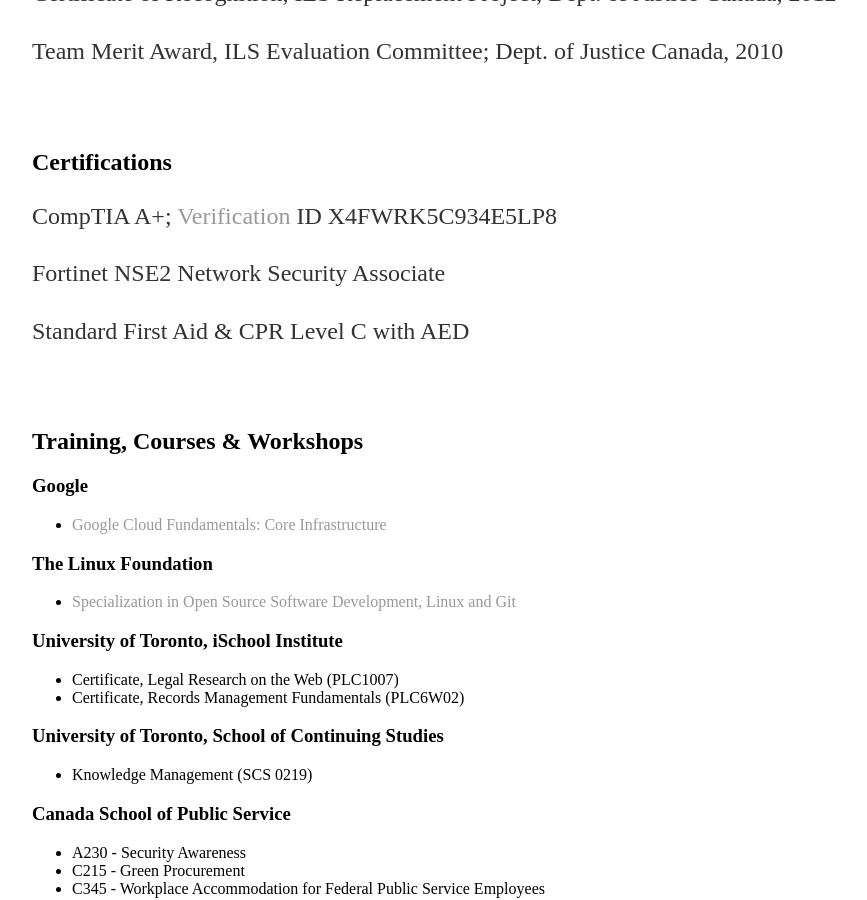
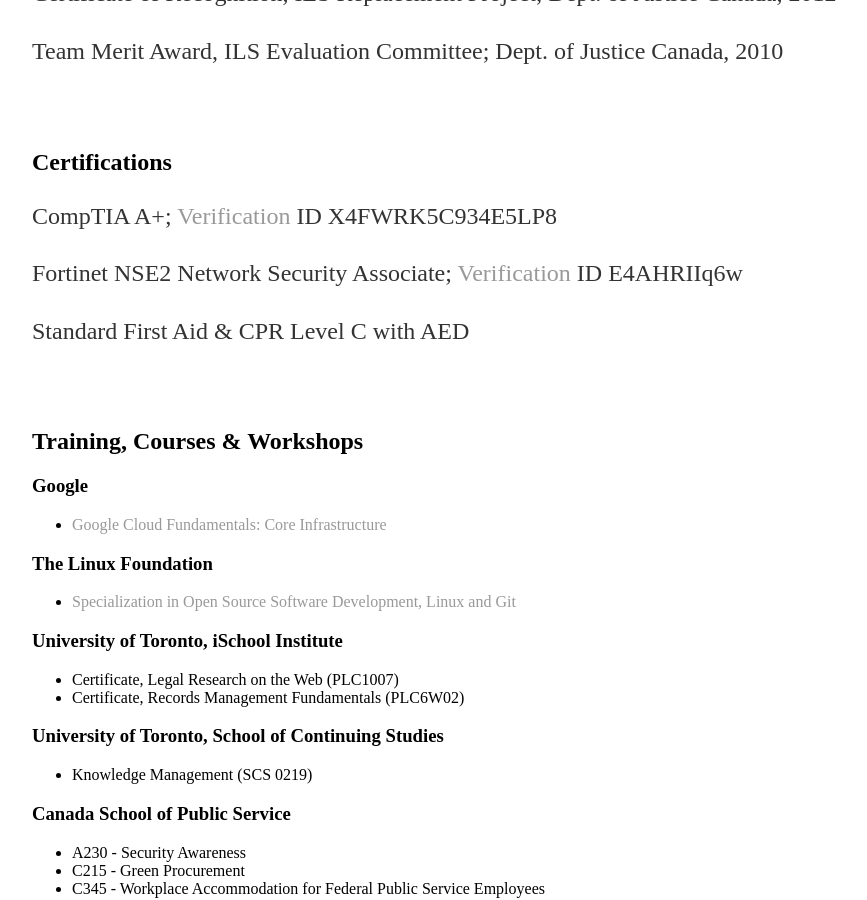
Before and after one commit to onshisan/onshisan.github.io, a Jekyll site: the page built from cv/index.html, in a window 1280 px wide and 900 px high, scrolled down 2050 px. Shown: the whole window, without its empty margins (160-1027 px from the left). Built offline with Jekyll 4.4.1, drawn with Linux system fonts in a browser that asks for light colours.

Commit message:
Update resume.html
Add Fortinet cert ID and verification URL

```diff
--- a/_includes/resume.html
+++ b/_includes/resume.html
@@ -58,7 +58,7 @@
 
 	<h2>Certifications</h2>
 	<p>CompTIA A+; <a href="https://www.certmetrics.com/comptia/public/verification.aspx">Verification</a> ID X4FWRK5C934E5LP8</p>
-	<p>Fortinet NSE2 Network Security Associate</p>
+	<p>Fortinet NSE2 Network Security Associate; <a href="https://training.fortinet.com/mod/customcert/verify_certificate.php">Verification</a> ID E4AHRIIq6w</p>
 	<p>Standard First Aid & CPR Level C with AED</p>
 
 	</br>
```
